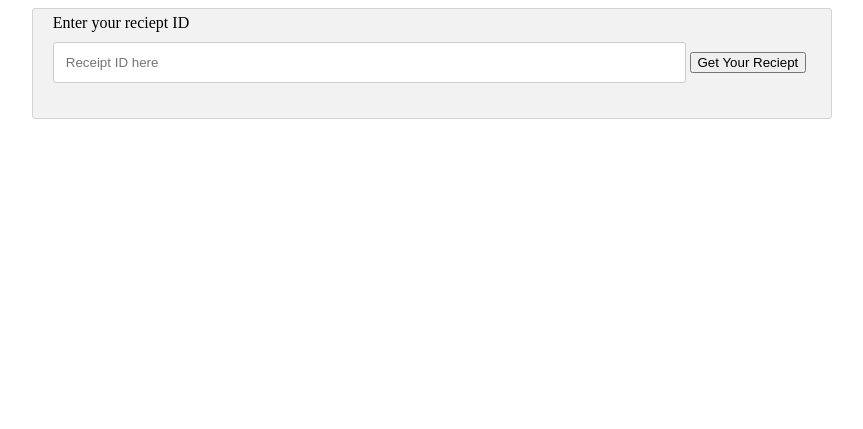
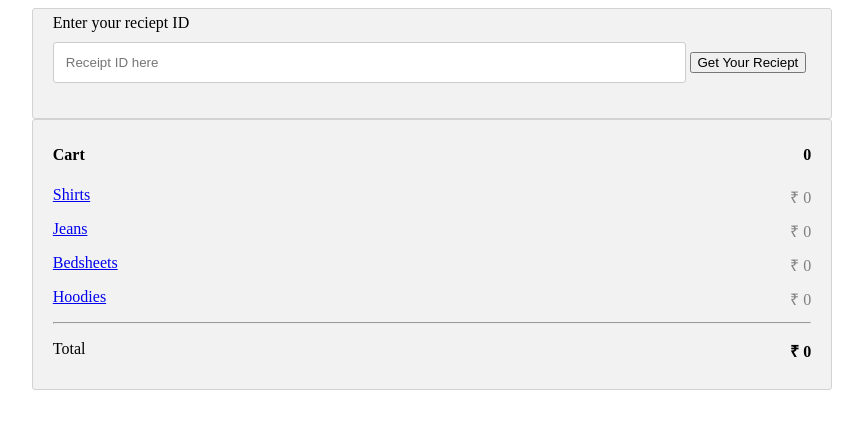
Before and after one commit to shellkore/saaf-kapde-trial, a Python web app: template templates/reciept.html in a window 1280 px wide. Shown: the top 429 px of the page, without its empty margins (208-1071 px from the left). Run offline with Jinja, Linux system fonts and the light colour scheme; the template is opened without the code that fills it, so the values that code supplies are empty.

```diff
--- a/templates/reciept.html
+++ b/templates/reciept.html
@@ -17,5 +17,19 @@
 	  				<button>Get Your Reciept</button>
 	  			</div>
 	  		</div>
+        <div class="container">
+       <h4>Cart
+        <span class="price"  id="count" style="color:black">
+        <i class="fa fa-shopping-cart"></i>
+        <b>0</b>
+      </span>
+    </h4>
+    <p><a href="#"> Shirts </a> <span class="price" id="shirtsFinal">₹ 0</span></p>
+    <p><a href="#"> Jeans </a> <span class="price" id='jeansFinal'>₹ 0</span></p>
+    <p><a href="#"> Bedsheets </a> <span class="price" id='sheetsFinal'>₹ 0</span></p>
+    <p><a href="#"> Hoodies </a> <span class="price" id='hoodiesFinal'>₹ 0</span></p>
+    <hr>
+    <p>Total <span class="price" id="totalFinal" style="color:black"><b>₹ 0</b></span></p>
+  </div>
 	  </body>
   </html>
```
Also changed, not shown: app.py (+11 -1 lines).
